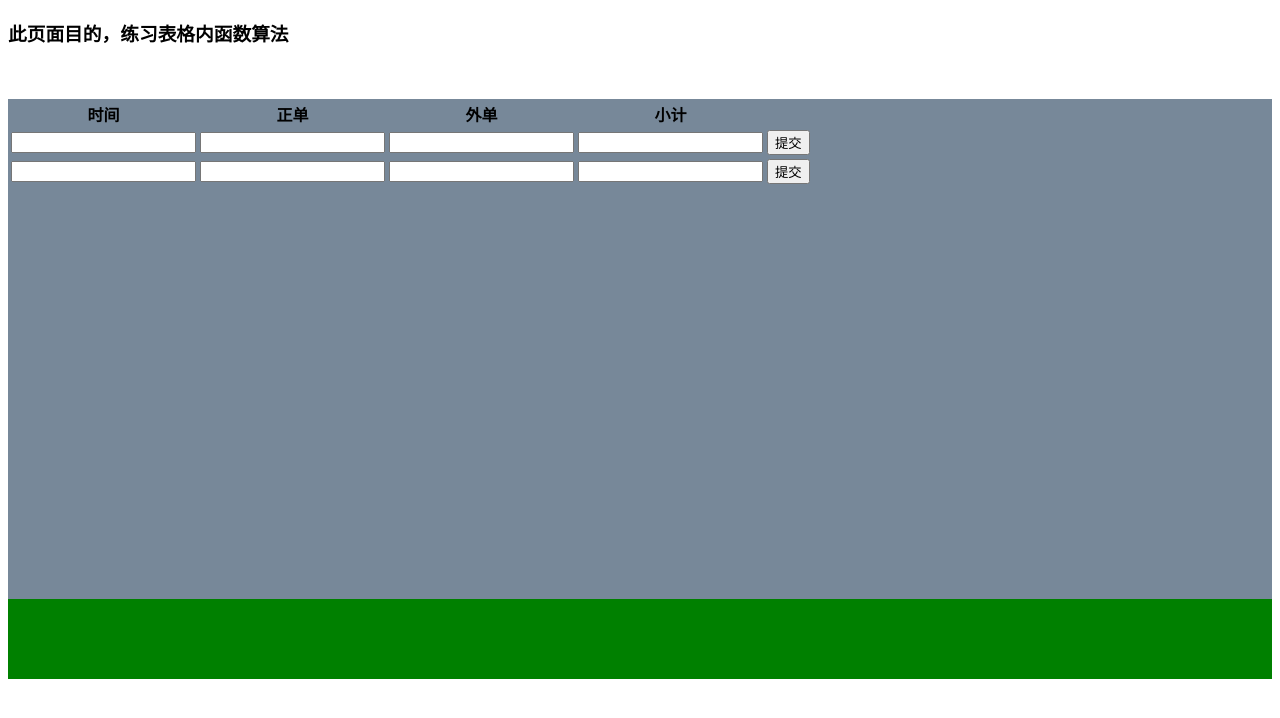
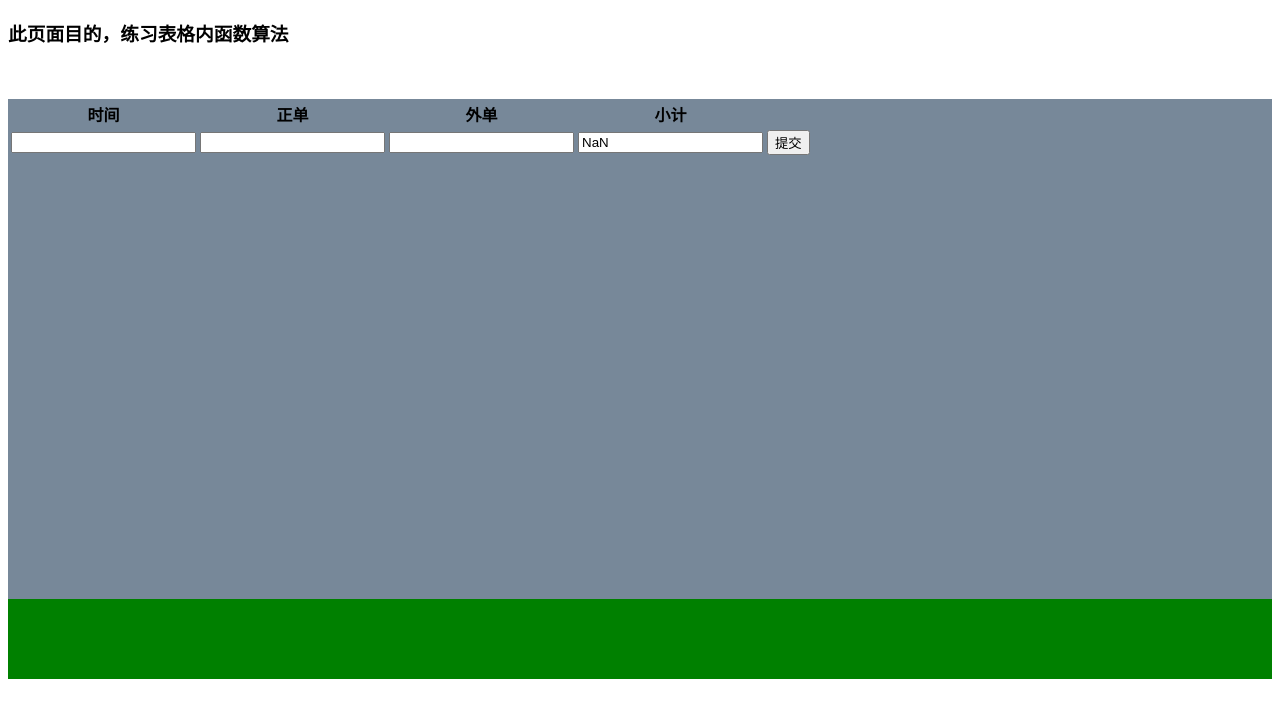
Before and after one commit to gzwarehouse/myNotebook, a plain HTML site: page childWeb/excl.html in a window 1280 px wide. Both pictures are taken after a click on the button "提交". Drawn offline with Linux system fonts and the light colour scheme.

Commit message:
计算函数编写成功

```diff
--- a/childWeb/excl.html
+++ b/childWeb/excl.html
@@ -3,10 +3,20 @@
   <head>
   <meta http-equiv="Content-Type" content="text/html; charset=utf-8">
   <title>表格练习</title>
+  <script type="text/javascript">
+  function result(){
+    var num1 = document.getElementById("put2").value;
+    var num2 = document.getElementById("put3").value;
+    var result=(parseInt(num1)-306)*8.5+(parseInt(num2)*4)+2600;
+    var num4 = "";
+    document.getElementById("put4").value=result;
+
+  }
+  </script>
   <style>
   .first{
       width:100%;
-      height:80px;/*？第一个height删除了第二个就没效果？*/
+      height:80px;
       background-color:white;
   }
   .second{
@@ -14,6 +24,7 @@
       height:500px;
       background-color:#778899;
   }
+
   .third{
       width:100%;
       height:80px;
@@ -30,24 +41,18 @@
           <table class="table1">
             <tr class="tr1">
               <th class="th1">时间</th>
-              <th class="th1">正单</th>
-              <th class="th1">外单</th>
-              <th class="th1">小计</th>
+              <th class="th2">正单</th>
+              <th class="th3">外单</th>
+              <th class="th4">小计</th>
             </tr>
             <tr class="tr1">
-              <td class="td1"><input class="put1" type="text"></td>
-              <td class="td1"><input class="put1" type="text"></td>
-              <td class="td1"><input class="put1" type="text"></td>
-              <td class="td1"><input class="put1" type="text"></td>
-              <td class="td1"><input class="put1" type="button" value="提交" onclick=""></td>
+              <td class="td1"><input class="put11" id="put1" type="text" /></td>
+              <td class="td2"><input class="put22" id="put2" type="text" /></td>
+              <td class="td3"><input class="put33" id="put3" type="text" /></td>
+              <td class="td4"><input class="put44" id="put4" type="text" /></td>
+              <td class="td5"><input class="put55" type="button" value="提交" onclick=result() /></td>
             </tr>
-            <tr class="tr1">
-              <td class="td1"><input class="put1" type="text"></td>
-              <td class="td1"><input class="put1" type="text"></td>
-              <td class="td1"><input class="put1" type="text"></td>
-              <td class="td1"><input class="put1" type="text"></td>
-              <td class="td1"><input class="put1" type="button" value="提交" onclick=""></td>
-            </tr>
+
           </table>
         </div>
     </div>
```
Also changed, not shown: index.html (deleted, +0 -37 lines).
